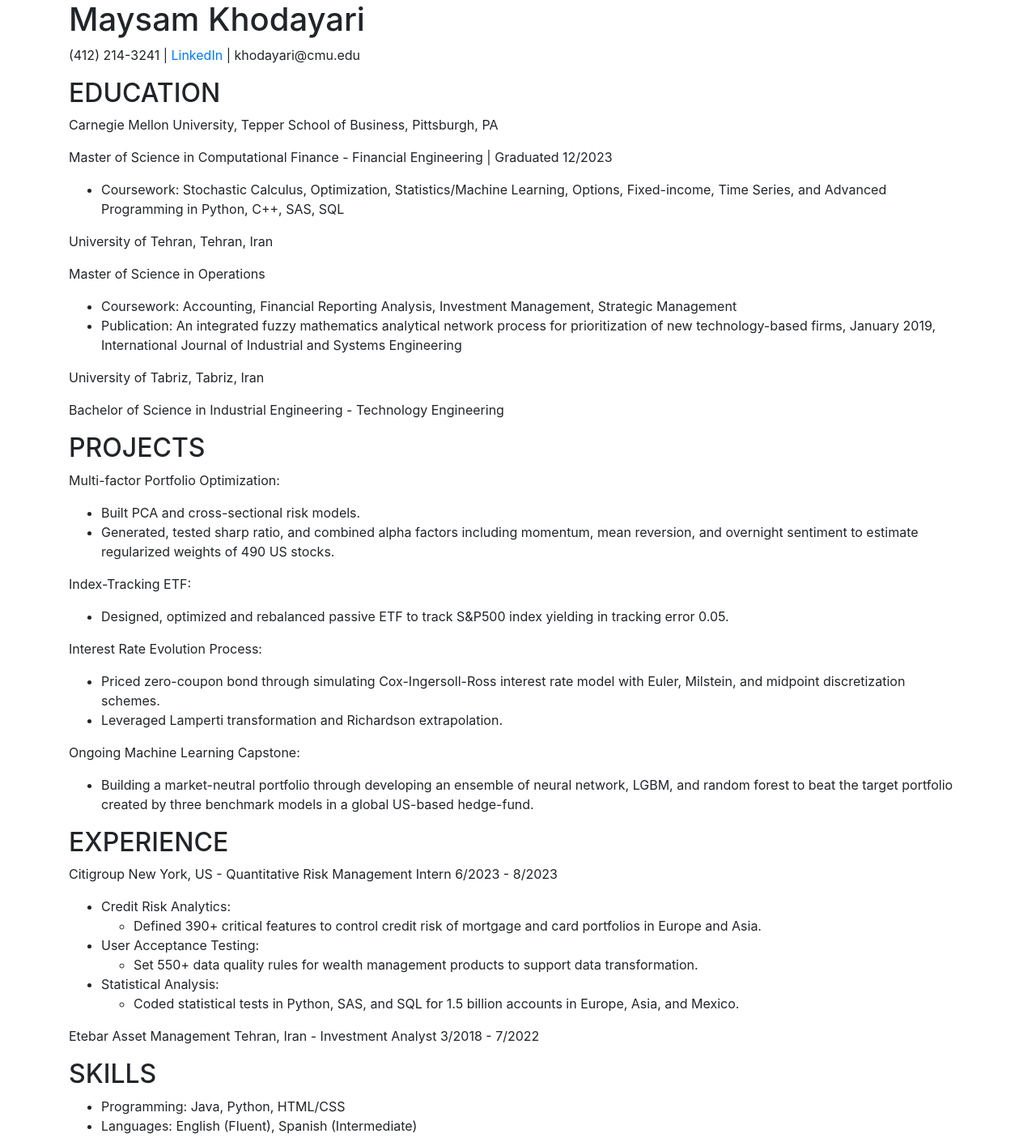
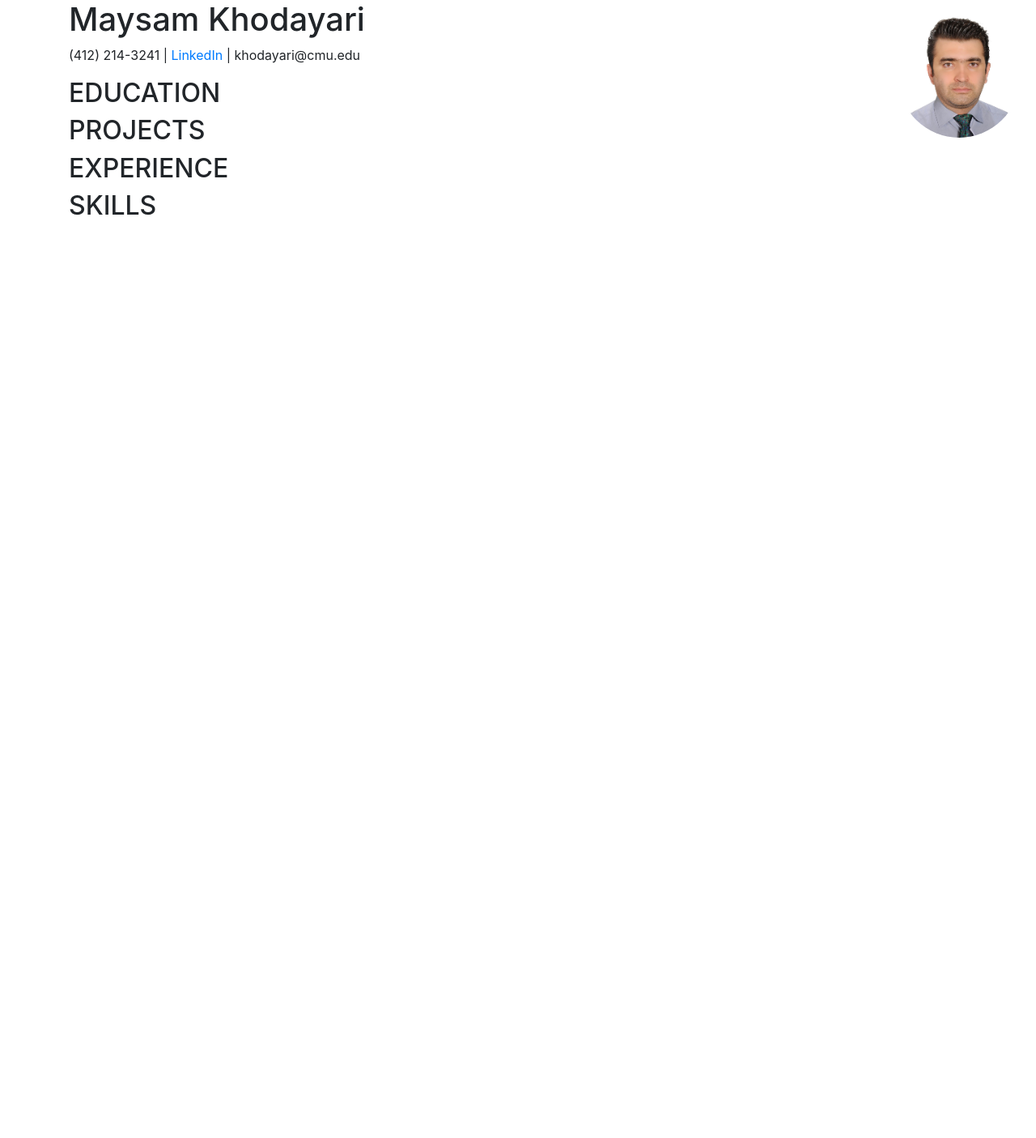
Before and after one commit to Maysam-Carnegie/my-resume, a plain HTML site: page index.html in a window 1280 px wide. Shown: the whole page at 81% size. After the commit the page ends 800 px from the top, so only its background shows below. Drawn offline with nearby package versions, Linux system fonts and the light colour scheme.

Commit message:
index.html

```diff
--- a/index.html
+++ b/index.html
@@ -8,82 +8,50 @@
     <!-- Replace the paths with the actual file paths on your computer -->
     <link href="https://github.com/Maysam-Carnegie/resume-website/blob/main/bootstrap.min.css" rel="stylesheet">
     <script src="https://github.com/Maysam-Carnegie/resume-website/blob/main/bootstrap.min.js"></script>
+
+    <!-- Add custom CSS for the photo -->
+    <style>
+        /* Style for the photo container */
+        .photo-container {
+            position: absolute;
+            top: 20px; /* Adjust the top position as needed */
+            right: 20px; /* Adjust the right position as needed */
+            width: 150px; /* Adjust the width of the container as needed */
+        }
+
+        /* Style for the photo */
+        .profile-photo {
+            max-width: 100%;
+            height: auto;
+            border-radius: 50%; /* Rounded border for a circular photo */
+        }
+    </style>
 </head>
 <body>
+    <!-- Photo Container -->
+    <div class="photo-container">
+        <img src="https://github.com/Maysam-Carnegie/my-resume/blob/main/OfficialPhoto.jpg" alt="Maysam Khodayari" class="profile-photo">
+    </div>
+
     <div class="container">
         <h1>Maysam Khodayari</h1>
         <p>(412) 214-3241 | <a href="https://www.linkedin.com/in/maysamkhodayari">LinkedIn</a> | khodayari@cmu.edu</p>
 
         <h2>EDUCATION</h2>
-        <p>Carnegie Mellon University, Tepper School of Business, Pittsburgh, PA</p>
-        <p>Master of Science in Computational Finance - Financial Engineering | Graduated 12/2023</p>
-        <ul>
-            <li>Coursework: Stochastic Calculus, Optimization, Statistics/Machine Learning, Options, Fixed-income, Time Series, and Advanced Programming in Python, C++, SAS, SQL</li>
-        </ul>
-
-        <p>University of Tehran, Tehran, Iran</p>
-        <p>Master of Science in Operations</p>
-        <ul>
-            <li>Coursework: Accounting, Financial Reporting Analysis, Investment Management, Strategic Management</li>
-            <li>Publication: An integrated fuzzy mathematics analytical network process for prioritization of new technology-based firms, January 2019, International Journal of Industrial and Systems Engineering</li>
-        </ul>
-
-        <p>University of Tabriz, Tabriz, Iran</p>
-        <p>Bachelor of Science in Industrial Engineering - Technology Engineering</p>
+        <!-- Add your education details here -->
+        <!-- ... -->
 
         <h2>PROJECTS</h2>
-        <p>Multi-factor Portfolio Optimization:</p>
-        <ul>
-            <li>Built PCA and cross-sectional risk models.</li>
-            <li>Generated, tested sharp ratio, and combined alpha factors including momentum, mean reversion, and overnight sentiment to estimate regularized weights of 490 US stocks.</li>
-        </ul>
-
-        <p>Index-Tracking ETF:</p>
-        <ul>
-            <li>Designed, optimized and rebalanced passive ETF to track S&P500 index yielding in tracking error 0.05.</li>
-        </ul>
-
-        <p>Interest Rate Evolution Process:</p>
-        <ul>
-            <li>Priced zero-coupon bond through simulating Cox-Ingersoll-Ross interest rate model with Euler, Milstein, and midpoint discretization schemes.</li>
-            <li>Leveraged Lamperti transformation and Richardson extrapolation.</li>
-        </ul>
-
-        <p>Ongoing Machine Learning Capstone:</p>
-        <ul>
-            <li>Building a market-neutral portfolio through developing an ensemble of neural network, LGBM, and random forest to beat the target portfolio created by three benchmark models in a global US-based hedge-fund.</li>
-        </ul>
+        <!-- Add your project details here -->
+        <!-- ... -->
 
         <h2>EXPERIENCE</h2>
-        <p>Citigroup New York, US - Quantitative Risk Management Intern 6/2023 - 8/2023</p>
-        <ul>
-            <li>Credit Risk Analytics:</li>
-            <ul>
-                <li>Defined 390+ critical features to control credit risk of mortgage and card portfolios in Europe and Asia.</li>
-            </ul>
-            <li>User Acceptance Testing:</li>
-            <ul>
-                <li>Set 550+ data quality rules for wealth management products to support data transformation.</li>
-            </ul>
-            <li>Statistical Analysis:</li>
-            <ul>
-                <li>Coded statistical tests in Python, SAS, and SQL for 1.5 billion accounts in Europe, Asia, and Mexico.</li>
-            </ul>
-        </ul>
-
-        <p>Etebar Asset Management Tehran, Iran - Investment Analyst 3/2018 - 7/2022</p>
-        <ul>
-            <!-- Add your experience details here -->
-        </ul>
-
-        <!-- Repeat a similar structure for other experience entries -->
+        <!-- Add your experience details here -->
+        <!-- ... -->
 
         <h2>SKILLS</h2>
-        <ul>
-            <li>Programming: Java, Python, HTML/CSS</li>
-            <li>Languages: English (Fluent), Spanish (Intermediate)</li>
-            <!-- Add more skills or categories as necessary -->
-        </ul>
+        <!-- Add your skills here -->
+        <!-- ... -->
     </div>
 </body>
 </html>
```
